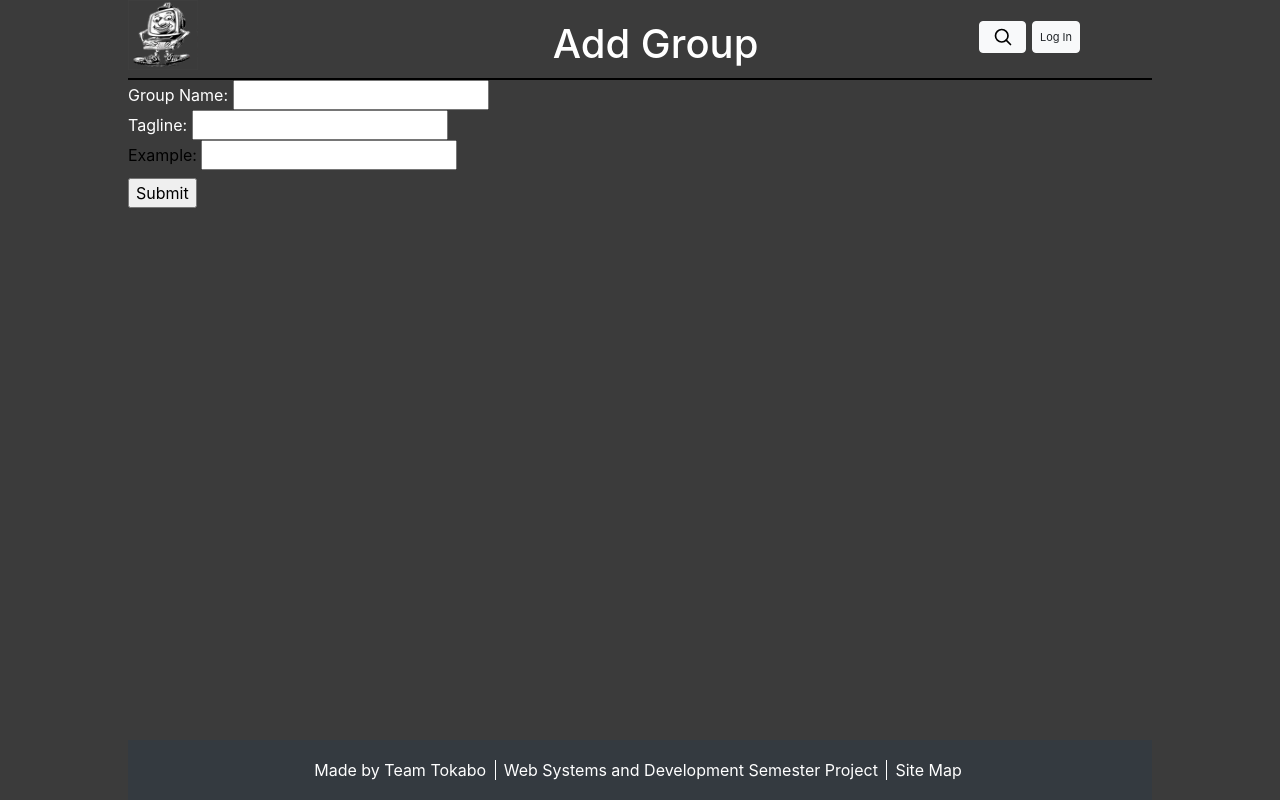
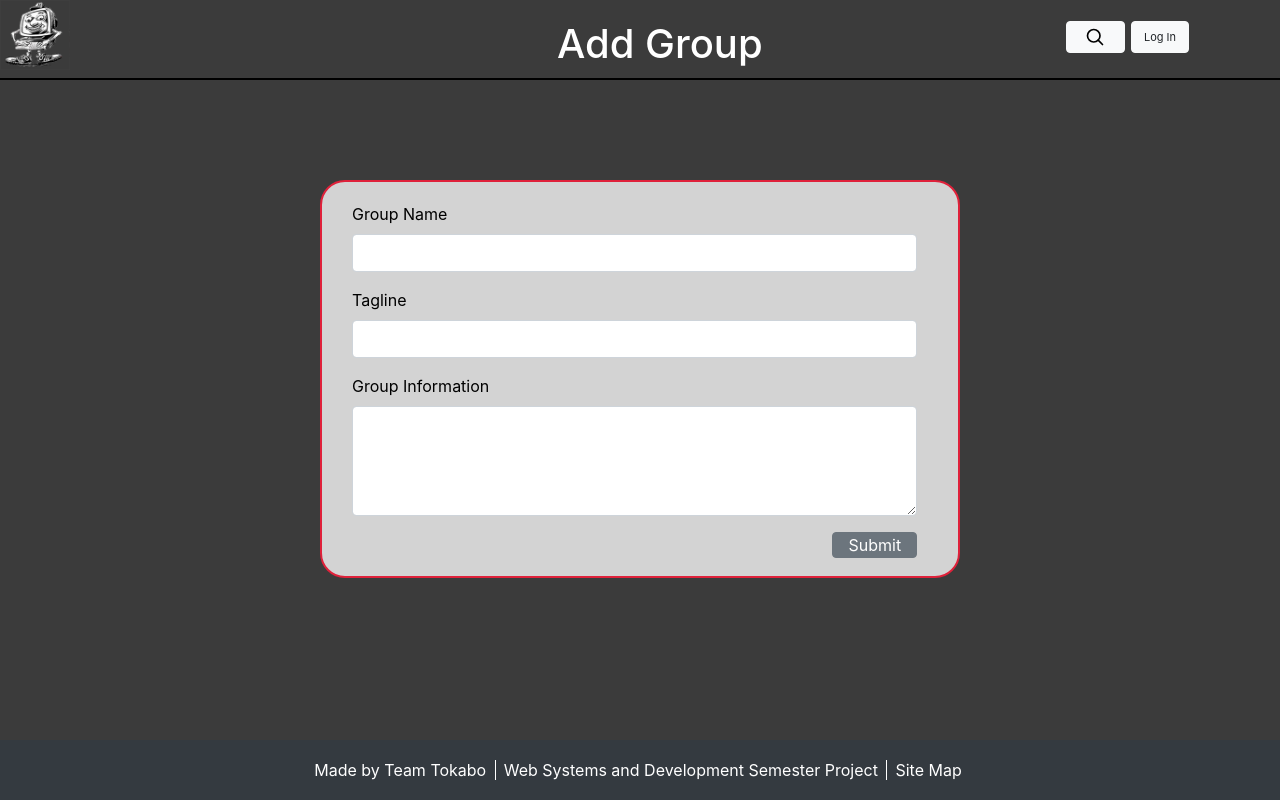
Before and after one commit to hbh7/RINFO, a PHP site: page /newgroup.php in a window 1280 px wide. Run offline with PHP 8.4, Linux system fonts and the light colour scheme.

Commit message:
css for new group page form

```diff
--- a/newgroup.php
+++ b/newgroup.php
@@ -4,7 +4,7 @@
 if ($_SERVER['REQUEST_METHOD'] == 'POST') {
     include_once 'db.php';
 
-    if(checkValidLogin()) {
+    if (checkValidLogin()) {
 
         /*
         if(!checkPermission(getUserID(), "createGroup")) {
@@ -16,13 +16,13 @@
         // Check if any groups exist with the same name
         $arr = dbGet("name", "r_groups");
         $unique = true;
-        foreach($arr as $a) {
-            if($a["name"] == $_POST["name"]) {
+        foreach ($arr as $a) {
+            if ($a["name"] == $_POST["name"]) {
                 $unique = false;
                 break;
             }
         }
-        if($unique) {
+        if ($unique) {
 
             // TODO: Change "public" to read in a public/private value from form
             dbPut("r_groups", [$_POST["name"], $_POST["name"], "public"]);
@@ -33,46 +33,73 @@
             // TODO: Implement a popup system so we can display "Group added successfully!" or something
             header("Location: /group.php?group_id=" . $groupID);
             die();
-
         } else {
             // Throw an error that the group name isn't unique. TODO: Improve this
             echo "Error, your group name isn't unique";
         }
-
     } else {
         header("Location: /login.php?redirectmsg=You must be logged in to do that!");
         die();
     }
-
-
 }
 ?>
 
 
 <html lang="en">
+
 <head>
-        <?php include('resources/templates/head.php'); ?>
+    <meta name="viewport" content="width=device-width, initial-scale=1">
+    <link rel="stylesheet" href="https://maxcdn.bootstrapcdn.com/bootstrap/4.3.1/css/bootstrap.min.css" rel="stylesheet" id="bootstrap-css">
+    <link rel="stylesheet" type="text/css" href="/resources/styles/styles-footer.css">
+    <link rel="stylesheet" type="text/css" href="/resources/styles/styles-header.css">
+    <link rel="stylesheet" type="text/css" href="/resources/styles/styles.css">
     <title> Add Group </title>
-         <link rel="stylesheet" type="text/css" href="resources/styles/styles-newpost.css" />
+    <link rel="stylesheet" type="text/css" href="resources/styles/styles-newgroup.css" />
 </head>
+
 <body>
     <?php include('resources/templates/header.php'); ?>
 
-        <form method="post" action="newgroup.php">
-            <!-- TODO: These need label tags -->
-            <!-- TODO: Validate form data -->
+    <!-- <form method="post" action="newgroup.php">
+        TODO: These need label tags
+        TODO: Validate form data
         Group Name:
         <input type="text" name="name" value="<?php if (isset($_POST['name'])) echo $_POST['name']; ?>"><br>
         Tagline:
         <input type="text" name="tagline" value="<?php if (isset($_POST['tagline'])) echo $_POST['tagline']; ?>"><br>
-            <!-- TODO: Add a radio button to pick between public and private -->
+        TODO: Add a radio button to pick between public and private
 
         <label>Example: <input type="text" name="example"></label><br />
 
         <input type="submit" />
 
+    </form> -->
+    <div class="container">
+        <div id="form_container">
+            <form id="group-form" method="post" action="" role="form">
+                <div class="messages"></div>
+                <div class="controls">
+                    <div class="form-group">
+                        <label for="group_name">Group Name</label>
+                        <input id="group_name" type="text" name="name" class="form-control" required="required" data-error="Group Name is required." value="<?php if (isset($_POST['name'])) echo $_POST['name']; ?>">
+                        <div class="help-block with-errors"></div>
+                    </div>
+                    <div class="form-group">
+                        <label for="tagline">Tagline</label>
+                        <input id="tagline" type="text" name="text" class="form-control" required="required" data-error="Tagline is required." value="<?php if (isset($_POST['tagline'])) echo $_POST['tagline']; ?>">
+                        <div class="help-block with-errors"></div>
+                    </div>
+                    <div class="form-group">
+                        <label for="form_info">Group Information</label>
+                        <textarea id="form_info" name="example" class="form-control" rows="4" required data-error="Group Information is required"></textarea>
+                        <div class="help-block with-errors"></div>
+                    </div>
+                    <input id="submit_group" type="submit" class="btn btn-secondary btn-send" value="Submit">
+                </div>
             </form>
-
+        </div>
+    </div>
     <?php include('resources/templates/footer.php'); ?>
 </body>
+
 </html>
--- a/resources/styles/styles-newgroup.css
+++ b/resources/styles/styles-newgroup.css
@@ -0,0 +1,30 @@
+body {
+    color: white;
+}
+#form_container {
+    width: 95%;
+    margin-bottom: 50px;
+}
+.container {
+    margin-top: 100px;
+    border-radius: 25px;
+    border: 2px solid #df213a;
+    color: black;
+    width: 50%;
+    padding: 10px;
+    background: lightgrey;
+}
+.controls {
+    margin-top: 10px;
+    margin-left: 20px;
+}
+.form-group {
+    width: 100%;
+}
+.col-md-12 {
+    width: 100%;
+}
+#submit_group {
+    float: right;
+    width: 15%;
+}
```
Lines whose indentation alone changed are shown as unchanged.
